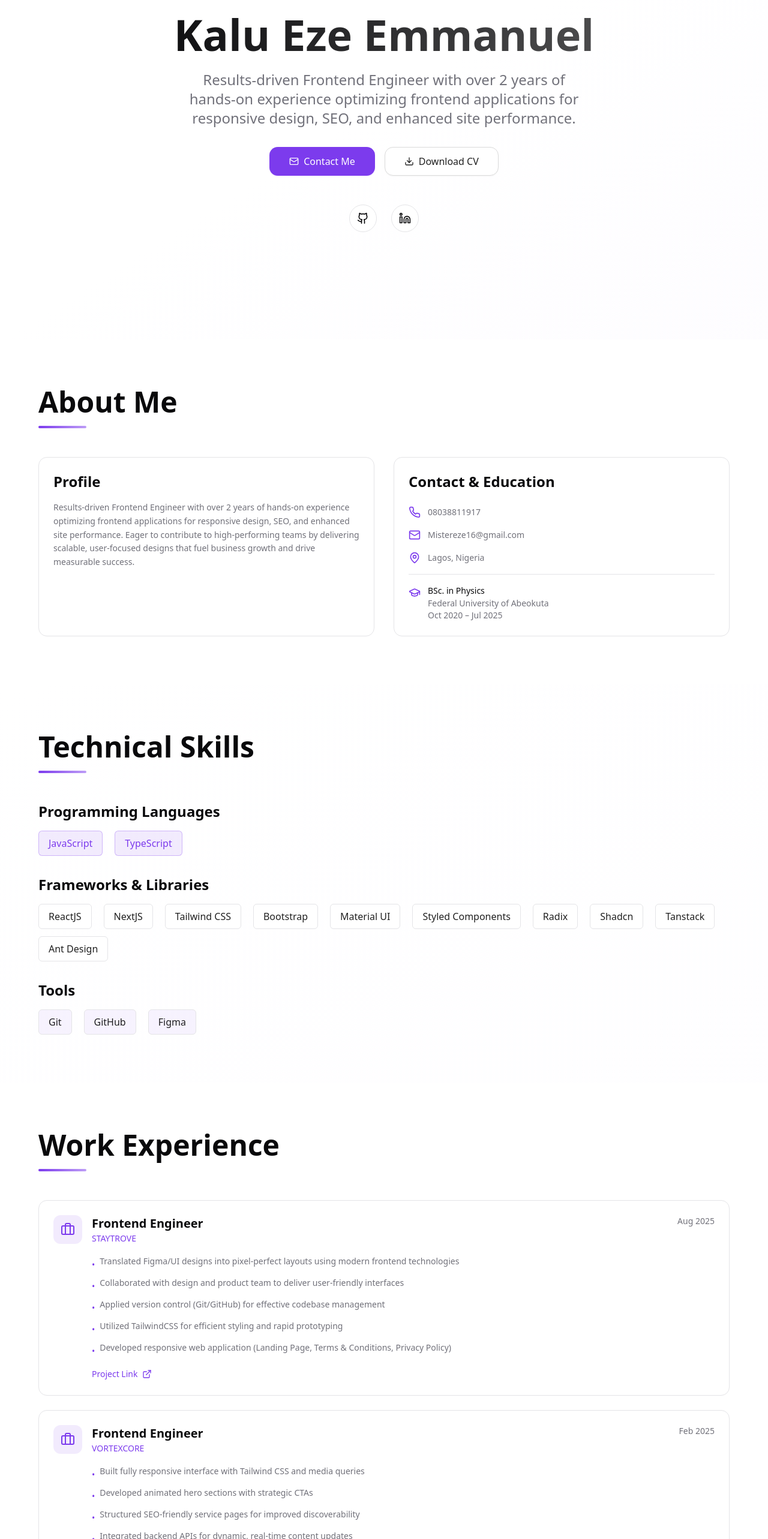
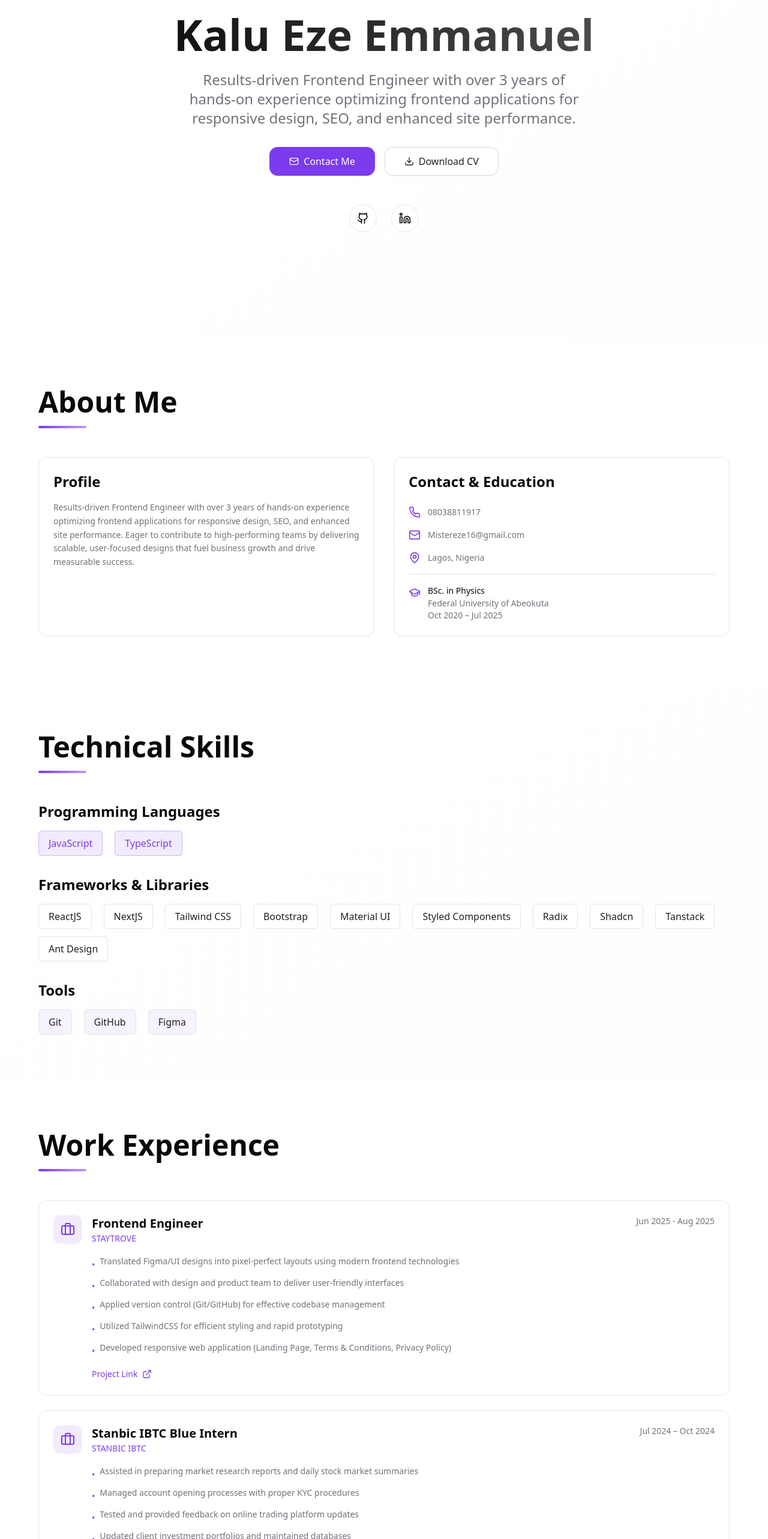
Before and after one commit to Eazicode/my-portofolio, a React (Vite) app: page / in a window 1280 px wide. Shown: the part 234-2800 px from the top of the page at 60% size. Built offline with nearby package versions, Linux system fonts and the light colour scheme; the HTML template or start-up script is replaced by a standard one; a web font is replaced by a local one.

Commit message:
changed the year of experienec from 2 years to 3 years

```diff
--- a/package.json
+++ b/package.json
@@ -40,6 +40,7 @@
     "@radix-ui/react-toggle-group": "^1.1.10",
     "@radix-ui/react-tooltip": "^1.2.7",
     "@tanstack/react-query": "^5.83.0",
+    "add": "^2.0.6",
     "antd": "^5.27.5",
     "class-variance-authority": "^0.7.1",
     "clsx": "^2.1.1",
--- a/src/components/About.tsx
+++ b/src/components/About.tsx
@@ -36,7 +36,7 @@ export const About = () => {
             <Card className="h-full border-border hover:border-primary transition-all">
               <h3 className="text-2xl font-semibold mb-4 text-foreground">Profile</h3>
               <p className="text-muted-foreground leading-relaxed">
-                Results-driven Frontend Engineer with over 2 years of hands-on experience optimizing
+                Results-driven Frontend Engineer with over 3 years of hands-on experience optimizing
                 frontend applications for responsive design, SEO, and enhanced site performance. Eager
                 to contribute to high-performing teams by delivering scalable, user-focused designs that
                 fuel business growth and drive measurable success.
--- a/src/components/Experience.tsx
+++ b/src/components/Experience.tsx
@@ -7,7 +7,7 @@ export const Experience = () => {
     {
       title: "Frontend Engineer",
       company: "STAYTROVE",
-      period: "Aug 2025",
+      period: "Jun 2025 - Aug 2025",
       description: [
         "Translated Figma/UI designs into pixel-perfect layouts using modern frontend technologies",
         "Collaborated with design and product team to deliver user-friendly interfaces",
@@ -16,19 +16,6 @@ export const Experience = () => {
         "Developed responsive web application (Landing Page, Terms & Conditions, Privacy Policy)",
       ],
       link: "http://web.staytrove.com",
-    },
-    {
-      title: "Frontend Engineer",
-      company: "VORTEXCORE",
-      period: "Feb 2025",
-      description: [
-        "Built fully responsive interface with Tailwind CSS and media queries",
-        "Developed animated hero sections with strategic CTAs",
-        "Structured SEO-friendly service pages for improved discoverability",
-        "Integrated backend APIs for dynamic, real-time content updates",
-        "Optimized performance through lazy loading and image compression",
-      ],
-      link: "https://www.vortexcore.ca",
     },
     {
       title: "Stanbic IBTC Blue Intern",
@@ -41,6 +28,19 @@ export const Experience = () => {
         "Updated client investment portfolios and maintained databases",
         "Supported stock performance tracking and financial statement analysis",
       ],
+    },
+    {
+      title: "Frontend Engineer",
+      company: "VORTEXCORE",
+      period: "Sept 2023 - Nov 2023",
+      description: [
+        "Built fully responsive interface with Tailwind CSS and media queries",
+        "Developed animated hero sections with strategic CTAs",
+        "Structured SEO-friendly service pages for improved discoverability",
+        "Integrated backend APIs for dynamic, real-time content updates",
+        "Optimized performance through lazy loading and image compression",
+      ],
+      link: "https://www.vortexcore.ca",
     },
   ];
 
--- a/src/components/Hero.tsx
+++ b/src/components/Hero.tsx
@@ -51,7 +51,7 @@ export const Hero = () => {
           variants={itemVariants}
           className="text-xl md:text-2xl text-muted-foreground mb-8 max-w-2xl mx-auto leading-relaxed"
         >
-          Results-driven Frontend Engineer with over 2 years of hands-on
+          Results-driven Frontend Engineer with over 3 years of hands-on
           experience optimizing frontend applications for responsive design,
           SEO, and enhanced site performance.
         </motion.p>
--- a/src/components/ThemeToggle.tsx
+++ b/src/components/ThemeToggle.tsx
@@ -10,9 +10,7 @@ export const ThemeToggle = () => {
       onClick={toggleTheme}
       className="fixed top-6 right-6 z-50 p-3 rounded-full bg-card border border-border hover:bg-accent transition-colors"
       whileHover={{ scale: 1.05 }}
-      whileTap={{ scale: 0.95 }}
-      aria-label="Toggle theme"
-    >
+      whileTap={{ scale: 0.95 }}    >
       <motion.div
         initial={false}
         animate={{ rotate: theme === 'dark' ? 180 : 0 }}
--- a/src/contexts/ThemeContext.tsx
+++ b/src/contexts/ThemeContext.tsx
@@ -1,6 +1,6 @@
-import React, { createContext, useContext, useEffect, useState } from 'react';
+import React, { createContext, useContext, useEffect, useState } from "react";
 
-type Theme = 'light' | 'dark';
+type Theme = "light" | "dark";
 
 interface ThemeContextType {
   theme: Theme;
@@ -9,21 +9,23 @@ interface ThemeContextType {
 
 const ThemeContext = createContext<ThemeContextType | undefined>(undefined);
 
-export const ThemeProvider: React.FC<{ children: React.ReactNode }> = ({ children }) => {
+export const ThemeProvider: React.FC<{ children: React.ReactNode }> = ({
+  children,
+}) => {
   const [theme, setTheme] = useState<Theme>(() => {
-    const stored = localStorage.getItem('theme') as Theme;
-    return stored || 'light';
+    const stored = localStorage.getItem("theme") as Theme;
+    return stored || "light";
   });
 
   useEffect(() => {
     const root = window.document.documentElement;
-    root.classList.remove('light', 'dark');
+    root.classList.remove("light", "dark");
     root.classList.add(theme);
-    localStorage.setItem('theme', theme);
+    localStorage.setItem("theme", theme);
   }, [theme]);
 
   const toggleTheme = () => {
-    setTheme(prev => prev === 'light' ? 'dark' : 'light');
+    setTheme((prev) => (prev === "light" ? "dark" : "light"));
   };
 
   return (
@@ -36,7 +38,7 @@ export const ThemeProvider: React.FC<{ children: React.ReactNode }> = ({ childre
 export const useTheme = () => {
   const context = useContext(ThemeContext);
   if (!context) {
-    throw new Error('useTheme must be used within ThemeProvider');
+    throw new Error("useTheme must be used within ThemeProvider");
   }
   return context;
 };
```
Also changed, not shown: 1 other file (tests, documents, lock files or other folders).
